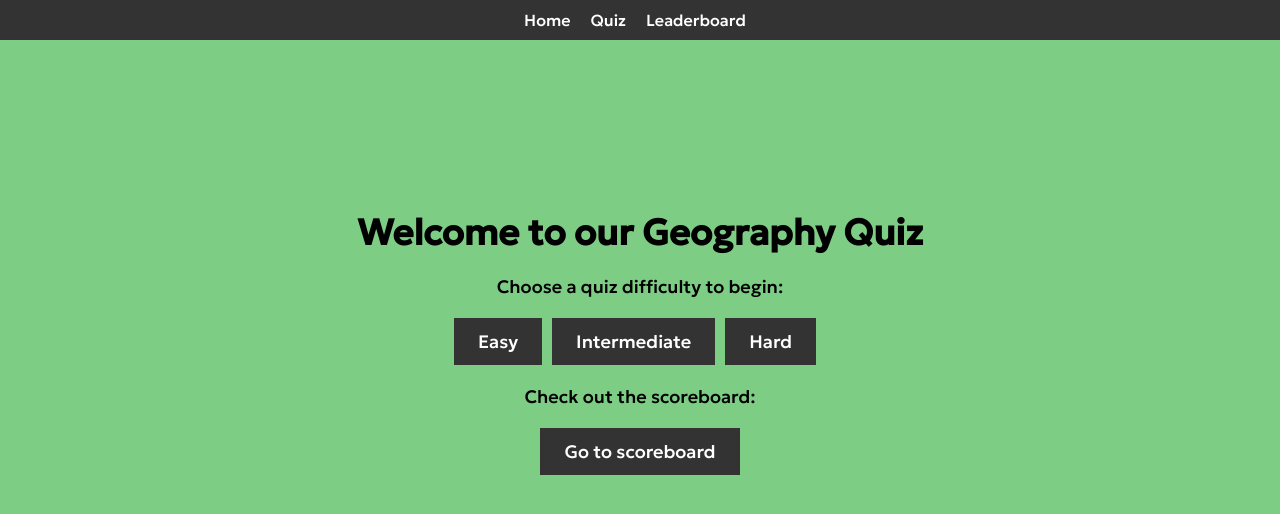
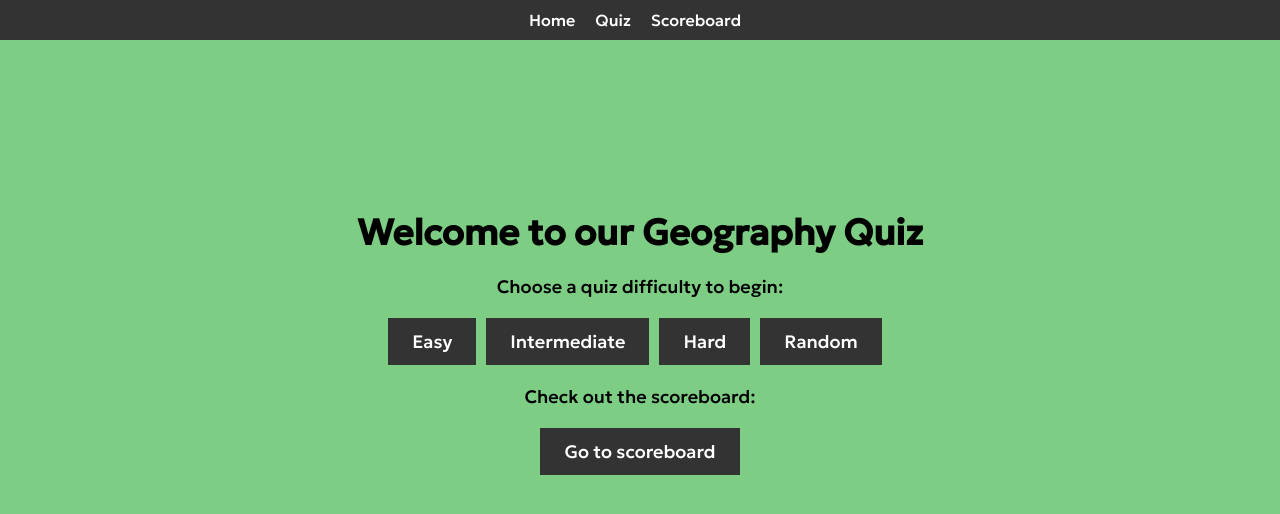
Before and after one commit to ioptyu2/the_ctrl_freaks, a plain HTML site: page client/index.html in a window 1280 px wide. Drawn offline with Linux system fonts and the light colour scheme; files that its build step writes are made by us from their sources.

Commit message:
made a bunch of changes

```diff
--- a/client/index.html
+++ b/client/index.html
@@ -17,7 +17,7 @@
             <ul>
                 <li><a href="index.html">Home</a></li>
                 <li><a href="quiz.html">Quiz</a></li>
-                <li><a href="leaderboard.html">Leaderboard</a></li>
+                <li><a href="scoreboard.html">Scoreboard</a></li>
             </ul>
         </nav>
     </header>
@@ -31,6 +31,7 @@
             <button id="easyBtn">Easy</button>
             <button id="mediumBtn">Intermediate</button>
             <button id="hardBtn">Hard</button>
+            <button id="randomBtn">Random</button>
         </div>
 
         <p>Check out the scoreboard:</p>
```
